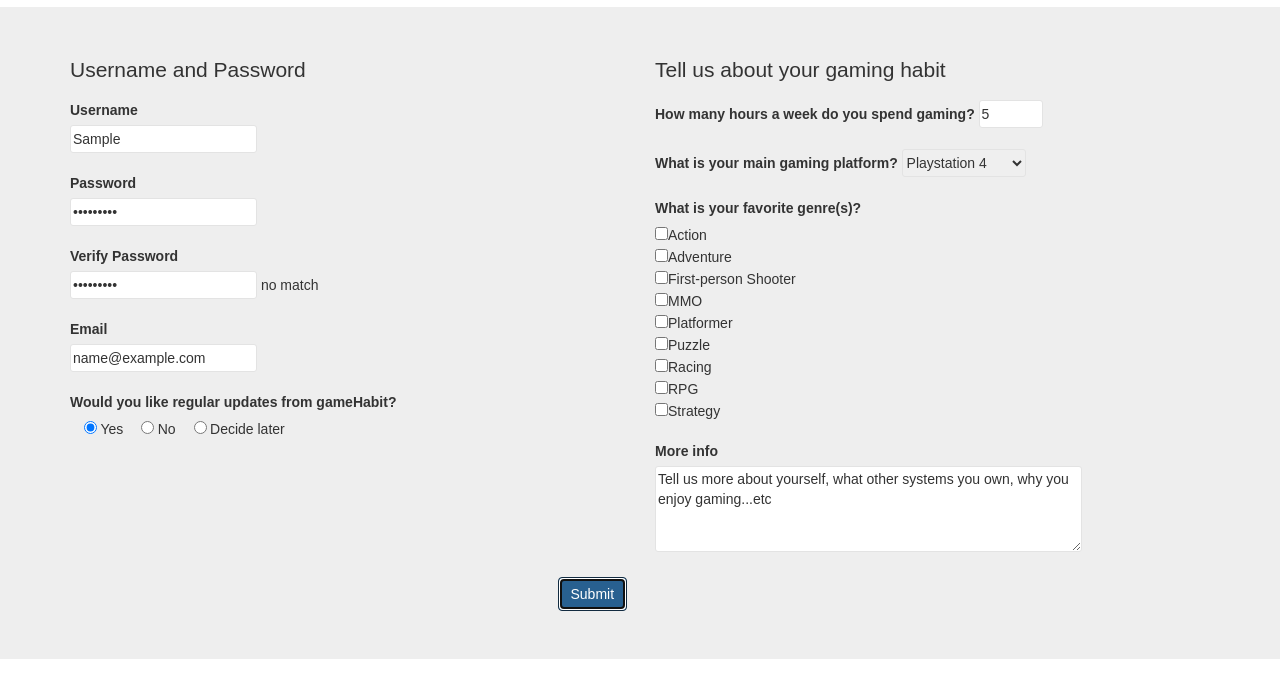
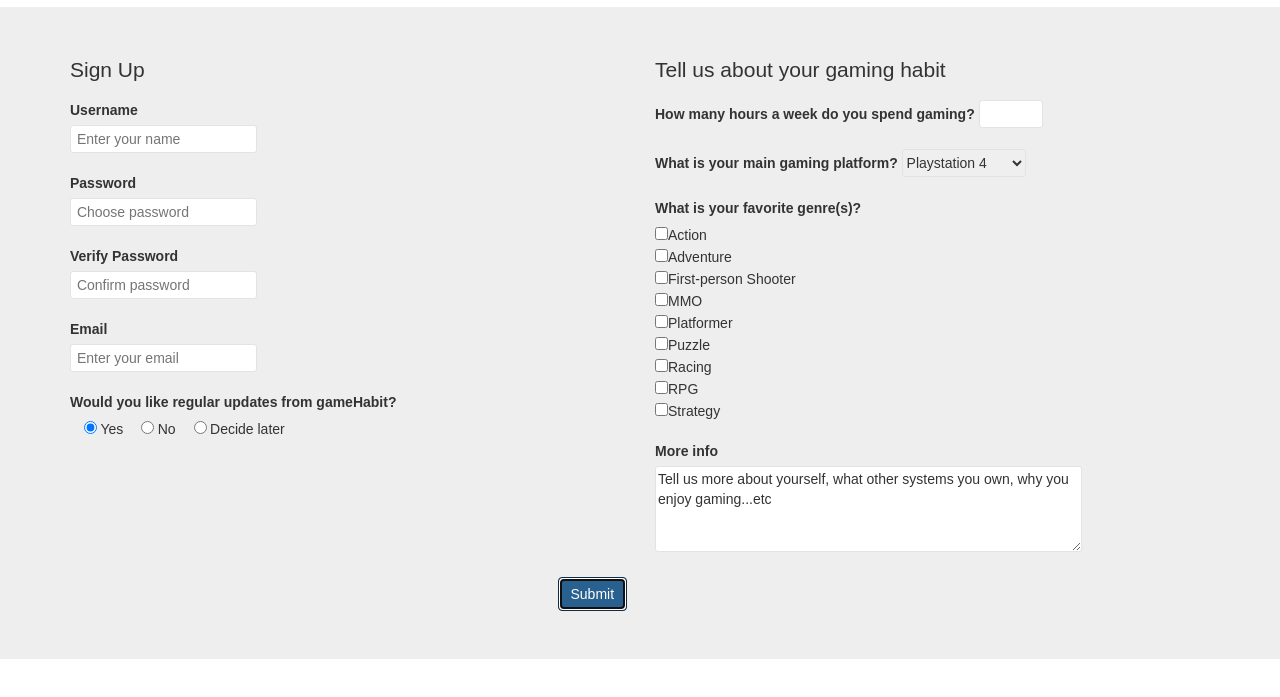
Before and after one commit to Madpoints/project3-survey, a plain HTML site: page index.html in a window 1280 px wide. Both pictures are taken after typing "Sample", "Sample123", "Sample123", "name@example.com", "5" into the empty fields and a click on the input 592 px from the left and 656 px from the top of the page. Shown: the part 63-760 px from the top of the page. Drawn offline with nearby package versions, Linux system fonts and the light colour scheme.

Commit message:
added error message and styling, form fields reset

```diff
--- a/app.js
+++ b/app.js
@@ -1,6 +1,8 @@
+/*global $*/
+
 $(document).ready(function() {
 
-    $("#user-survey").submit(validation);
+    $('#user-survey').submit(validation);
 
 });
 
@@ -9,15 +11,39 @@ function validation(event) {
     //prevent form submission
     event.preventDefault();
 
-    var email = $("#email").val();
-    var verify = $("#verify").val();
+    //clear error
+    clearError();
 
-    if (email != verify) {
-        $("#error").text("no match");
+    var password = $('#password').val();
+    var verify = $('#verify').val();
+
+    //if passwords do not match display error
+    if (password != verify) {
+        displayError();
     }
+    //else clear error and alert user
     else {
+        clearError();
         alert("User info submitted");
+        $('#user-survey').trigger("reset");
     }
 
 
-};
+}
+
+function displayError() {
+    $('.error-message').attr("hidden", false);
+    $('.error-message').text(" Password does not match.");
+    $('#password').attr('style', "border: 1px solid #9C4D49; color: #9C4D49; background-color: #EFDFDF");
+    $('#verify').attr('style', "border: 1px solid #9C4D49; color: #9C4D49; background-color: #EFDFDF");
+    $('label[for=password]').attr('style', "color: #9C4D49");
+    $('label[for=verify]').attr('style', "color: #9C4D49");
+}
+
+function clearError() {
+    $(".error-message").text("");
+    $('#password').attr('style', "");
+    $('#verify').attr('style', "");
+    $('label[for=password]').attr('style', "");
+    $('label[for=verify]').attr('style', "");
+}
--- a/index.html
+++ b/index.html
@@ -25,7 +25,7 @@
           <section class="col-md-6 col-xs-12">
 
 
-            <p>Username and Password</p>
+            <p>Sign Up</p>
 
             <label for="username">Username</label><br>
               <input id="username" name="signup" type="text" placeholder=" Enter your name" required="">
@@ -37,7 +37,7 @@
 
             <label for="verify">Verify Password</label><br>
               <input id="verify" name="signup" type="password" placeholder=" Confirm password" required="">
-                <span id="error" class="error"></span><br><br>
+                <span id="error" class="error-message" hidden="true"></span><br><br>
 
             <label for="email">Email</label><br>
               <input id="email" name="signup" type="email" placeholder=" Enter your email">
--- a/styles.css
+++ b/styles.css
@@ -34,6 +34,10 @@ input[type=radio] {
   margin-right: .25em;
 }
 
+.error-message {
+    color: #9C4D49;
+}
+
 /*strong {*/
 /*    border: 1px solid #E3E3E3;*/
 /*    border-top-right-radius: 3px;*/
```
